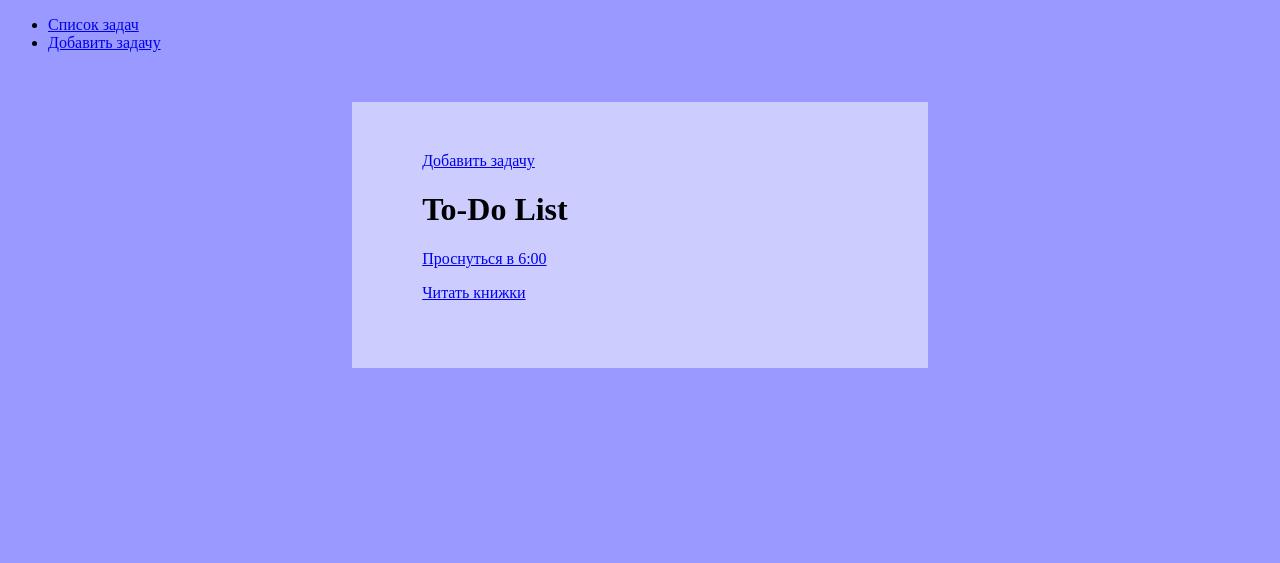
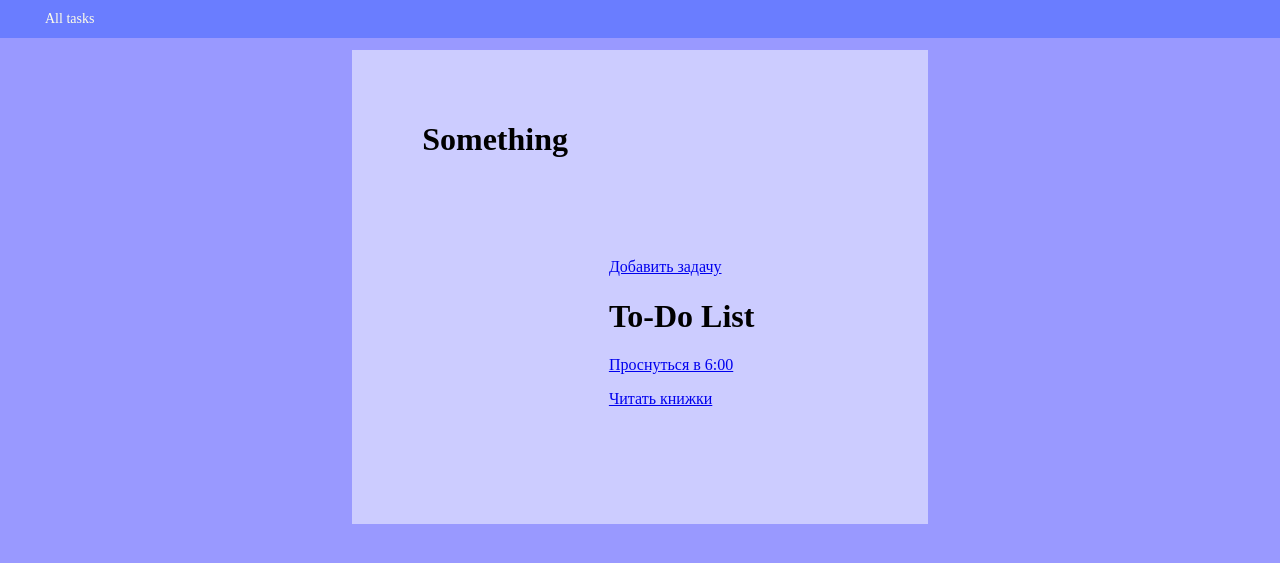
Before and after one commit to iasman312/Homework_45, a Django app: page /tasks/ in a window 1280 px wide. Shown: the top 563 px of the page. Run offline with Django 3.2, Linux system fonts and the light colour scheme; data comes from the database, SQL or seed files in the repository.

Commit message:
Добавил новый css файл для навигатора и изменил несколько вещей в шаблонах

```diff
--- /dev/null
+++ b/django_app/to_do_list/static/css/navbar.css
@@ -0,0 +1,32 @@
+.navbar {
+    display: block;
+    background: #6a7dff;
+    position: fixed;
+    top: 0;
+    right: 0;
+    left: 0;
+    font-size: 0;
+    box-sizing: border-box;
+    padding: 7px 30px;
+}
+.menu {
+    font-size: 14px;
+    line-height: 1;
+    padding: 0;
+    margin: 0;
+    display: inline-block;
+    color: #fffee8;
+}
+.menu li {
+    display: inline-block;
+}
+.menu a {
+    display: inline-block;
+    text-decoration: none;
+    color: inherit;
+    padding: 5px 15px;
+}
+.menu a:hover {
+    color: #ffc122;
+    text-decoration: underline;
+}
--- a/django_app/to_do_list/templates/base.html
+++ b/django_app/to_do_list/templates/base.html
@@ -8,9 +8,18 @@
     <meta http-equiv="X-UA-Compatible" content="ie=edge">
     <title>{% block title %}Todo list{% endblock title %}</title>
     <link rel="stylesheet" href="{% static "css/style.css" %}">
+    <link rel="stylesheet" href="{% static "css/navbar.css" %}">
 </head>
 <body>
-    {% include "navigation.html" %}
-    {% block content %}{% endblock content %}
+    <nav class="navbar">
+        <ul class="menu">
+            <li><a href="{% url "task-list" %}">All tasks</a></li>
+            {% block menu %}{% endblock %}
+        </ul>
+    </nav>
+    <div class="container">
+        <h1>{% block page_header %}Something{% endblock page_header %}</h1>
+        {% block content %}{% endblock content %}
+    </div>
 </body>
 </html>
```
Also changed, not shown: django_app/to_do_list/templates/task_update.html (added, +25 -0 lines).
